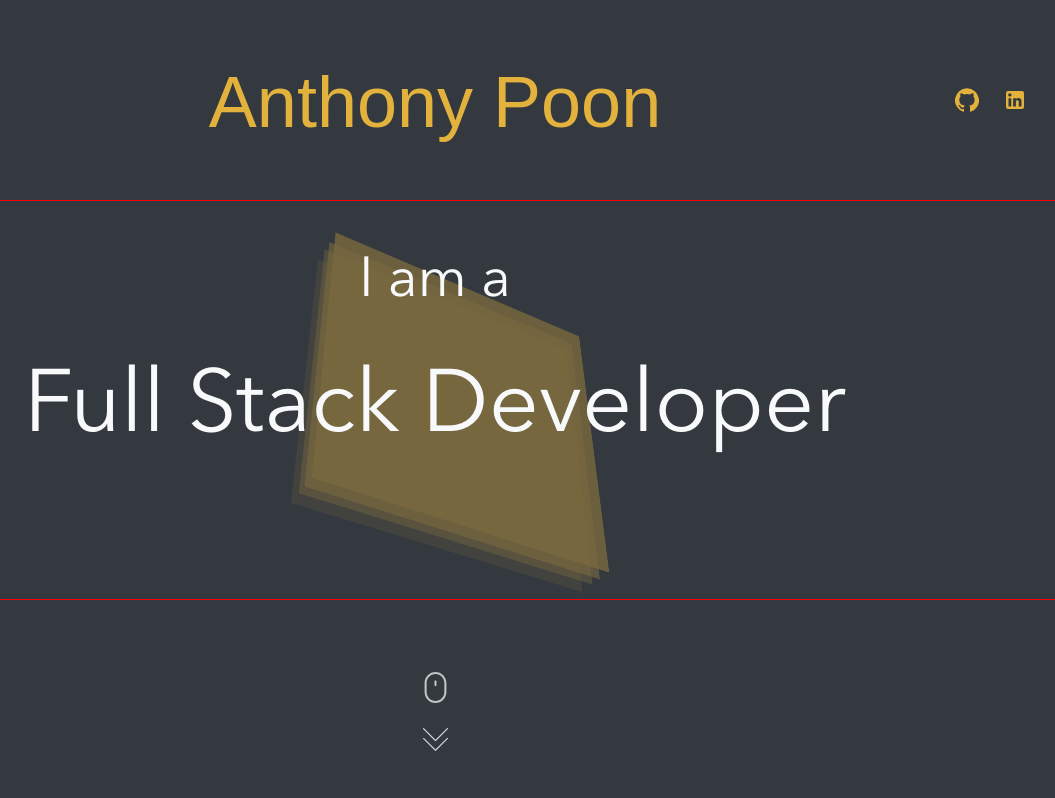
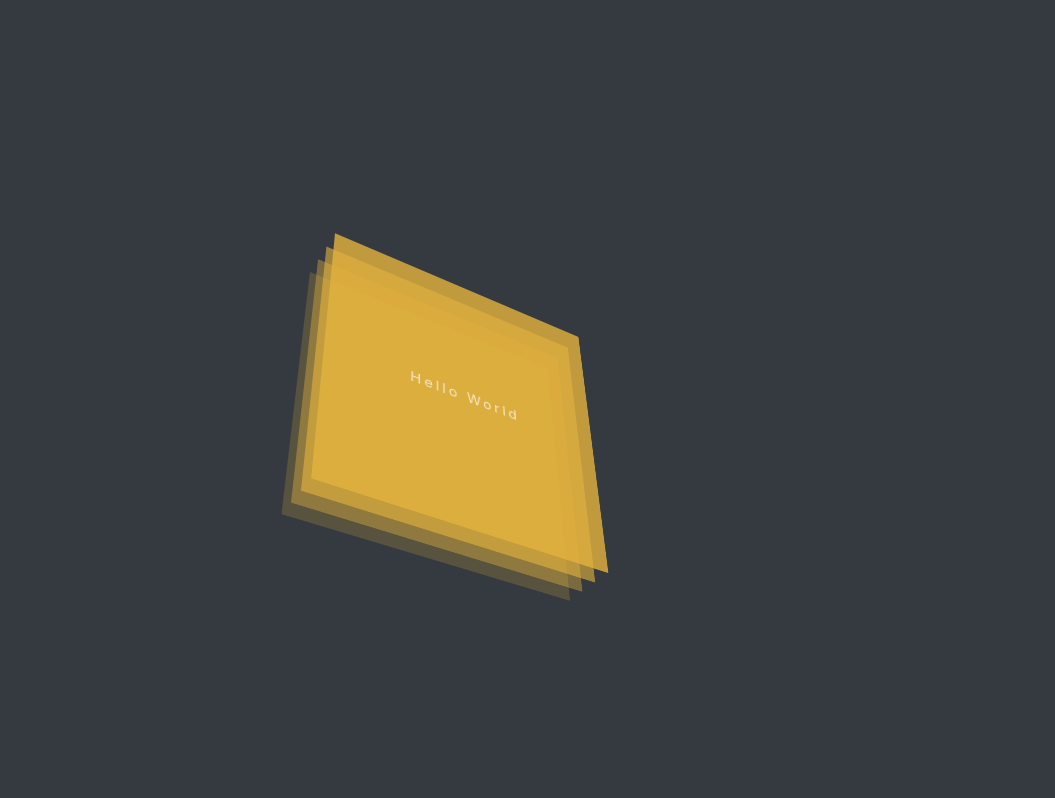
Before and after one commit to anthony-poon/react.anthony-poon.com, a React (Create React App) app: page / in a window 1280 px wide. Shown: the top 798 px of the page, without its empty margins (205-1260 px from the left). Built offline with nearby package versions, Linux system fonts and the light colour scheme; a web font is replaced by a local one.

Commit message:
Added splash animation

```diff
--- a/src/App.js
+++ b/src/App.js
@@ -4,7 +4,7 @@ import {
     Route
 } from "react-router-dom";
 import IndexApp from "./index/IndexApp";
-import React from "react";
+import React, {useEffect} from "react";
 import "./stylesheet.scss";
 import { AnimatePresence } from "framer-motion";
 import TestApp from "./test/TestApp";
--- a/src/index/IndexApp.js
+++ b/src/index/IndexApp.js
@@ -10,13 +10,15 @@ import {ReactComponent as DownArrow} from "./images/down-arrow.svg";
 import {ReactComponent as Mouse} from "./images/mouse.svg";
 
 class IndexApp extends React.Component {
+    componentDidMount() {
+
+    }
+
     render() {
         return (
             <div
-                className={"index__container container-fluid"}
+                className={"index__container"}
             >
-                <div className={"red-1"}/>
-                <div className={"red-2"}/>
                 <DynamicBackground/>
                 <motion.div
                     initial={{
@@ -26,7 +28,7 @@ class IndexApp extends React.Component {
                         opacity: 1
                     }}
                     transition={{
-                        delay: 3
+                        delay: 10
                     }}
                     className={"overlay__container"}
                 >
--- a/src/index/background/DynamicBackground.js
+++ b/src/index/background/DynamicBackground.js
@@ -1,28 +1,32 @@
 import React from "react"
-import {motion} from "framer-motion";
+import {AnimatePresence, motion} from "framer-motion";
 import "./stylesheet.scss"
+import {ReactComponent as IconLoading} from "./images/icon_loading.svg";
 
-
-const AnimatedSquare = (props) => {
-    const {
-        offset,
-        children
-    } = props;
+const AnimatedSquare = ({ offset, animate, children }) => {
+    const variants = {
+        "initial": i => ({
+            z: i * 20
+        }),
+        "splash": i => ({
+            z: i * 20
+        }),
+        "loop_1": i => ({
+            z: i * 20 + 40,
+            transition: {
+                delay: i * 0.5,
+                repeat: Infinity,
+                duration: 2,
+                repeatDelay: 0.5,
+                repeatType: "reverse",
+            }
+        })
+    }
     return (
         <motion.div
-            inherit={false}
-            initial={{
-                z: offset * 20
-            }}
-            animate={{
-                z: offset * 20 + 20
-            }}
-            transition={{
-                delay: 0.5 * offset,
-                repeat: Infinity,
-                duration: 2,
-                repeatType: "reverse",
-            }}
+            custom={offset}
+            animate={animate}
+            variants={variants}
             className={`canvas__shape canvas__shape-${offset + 1}`}
         >
             {children}
@@ -30,18 +34,108 @@ const AnimatedSquare = (props) => {
     );
 }
 
+const Spinner = ({isVisible}) => {
+    return (
+        <AnimatePresence>
+            {
+                isVisible && (
+                    <motion.div
+                        initial={{
+                            y: -20,
+                            opacity: 0,
+                        }}
+                        animate={{
+                            y: 0,
+                            opacity: 1
+                        }}
+                        exit={{
+                            y: 20,
+                            opacity: 0
+                        }}
+                        transition={{
+                            duration: 1,
+                            ease: "easeOut"
+                        }}
+                    >
+                        <IconLoading/>
+                    </motion.div>
+                )
+            }
+        </AnimatePresence>
+    )
+}
+
+const Splash = ({isVisible}) => {
+    return (
+        <AnimatePresence>
+            {
+                isVisible && (
+                    <motion.div
+                        initial={{
+                            x: -20,
+                            opacity: 0,
+                        }}
+                        animate={{
+                            x: 0,
+                            opacity: 1
+                        }}
+                        exit={{
+                            x: 20,
+                            opacity: 0
+                        }}
+                        transition={{
+                            duration: 1,
+                            delay: 1,
+                            ease: "easeOut"
+                        }}
+                    >
+                        <span className={"splash__text"}>Hello World</span>
+                    </motion.div>
+                )
+            }
+        </AnimatePresence>
+    )
+
+}
+
 
 class DynamicBackground extends React.Component {
+    state = {
+        animate: "initial"
+    }
+
+    componentDidMount() {
+        setTimeout(() => {
+            this.setState({
+                animate: "splash"
+            })
+        }, 3000);
+        setTimeout(() => {
+            this.setState({
+                animate: "loop_1"
+            })
+        }, 6000);
+    }
+
     render() {
+        const {
+            animate
+        } = this.state;
         return (
             <div className={"background__canvas"}>
                 <div
                     className={"canvas__3d-plane"}
                 >
-                    <AnimatedSquare offset={0}/>
-                    <AnimatedSquare offset={1}/>
-                    <AnimatedSquare offset={2}/>
-                    <AnimatedSquare offset={3}>
+                    <AnimatedSquare animate={animate} offset={0}/>
+                    <AnimatedSquare animate={animate} offset={1}/>
+                    <AnimatedSquare animate={animate} offset={2}/>
+                    <AnimatedSquare animate={animate} offset={3}>
+                        <Spinner
+                            isVisible={animate === "initial"}
+                        />
+                        <Splash
+                            isVisible={animate === "splash"}
+                        />
                     </AnimatedSquare>
                 </div>
             </div>
--- a/src/index/background/stylesheet.scss
+++ b/src/index/background/stylesheet.scss
@@ -32,10 +32,18 @@
             animation-name: rotate;
             animation-duration: 12s;
             transform-origin: center;
+            color: $light
+
+        }
+        .canvas__shape > * {
+            position: absolute;
+            top: 0;
+            left: 0;
+            bottom: 0;
+            right: 0;
             display: flex;
+            justify-content: center;
             align-items: center;
-            justify-content: center;
-            color: $light
         }
         .canvas__shape-1 {
             background-color: rgba(227, 178, 60, 0.2);
@@ -49,5 +57,9 @@
         .canvas__shape-4 {
             background-color: rgba(227, 178, 60, 0.8);
         }
+        .splash__text {
+            font-family: "Inter", sans-serif;
+            letter-spacing: 0.2rem;
+        }
     }
 }
--- a/src/index/stylesheet.scss
+++ b/src/index/stylesheet.scss
@@ -1,4 +1,14 @@
 @import "../share/theme_1";
+
+body {
+    overflow-y: scroll;
+    scrollbar-width: none; /* Firefox */
+    -ms-overflow-style: none;  /* Internet Explorer 10+ */
+}
+body::-webkit-scrollbar { /* WebKit */
+    width: 0;
+    height: 0;
+}
 
 .index__container {
     .red-1 {
@@ -21,7 +31,7 @@
         background-color: rgba(52, 58, 64, 0.6);
     }
     .overlay__header {
-        color: theme-color("primary");
+        color: $theme;
         position: absolute;
         top: 0;
         left: 0;
--- a/src/share/_theme_1.scss
+++ b/src/share/_theme_1.scss
@@ -22,6 +22,12 @@ $theme-colors: (
         "primary": #E3B23C,
 );
 
+$theme: theme-color-level("primary", 0);
+$theme-shade-1: theme-color-level("primary", 3);
+$theme-shade-2: theme-color-level("primary", 6);
+$theme-tint-1: theme-color-level("primary", -3);
+$theme-tint-1: theme-color-level("primary", -6);
+
 $sans-serif: "BebasNeue", sans-serif;
 
 $bg-color-1: #222;
```
Also changed, not shown: src/index/background/images/icon_loading.svg (added).
